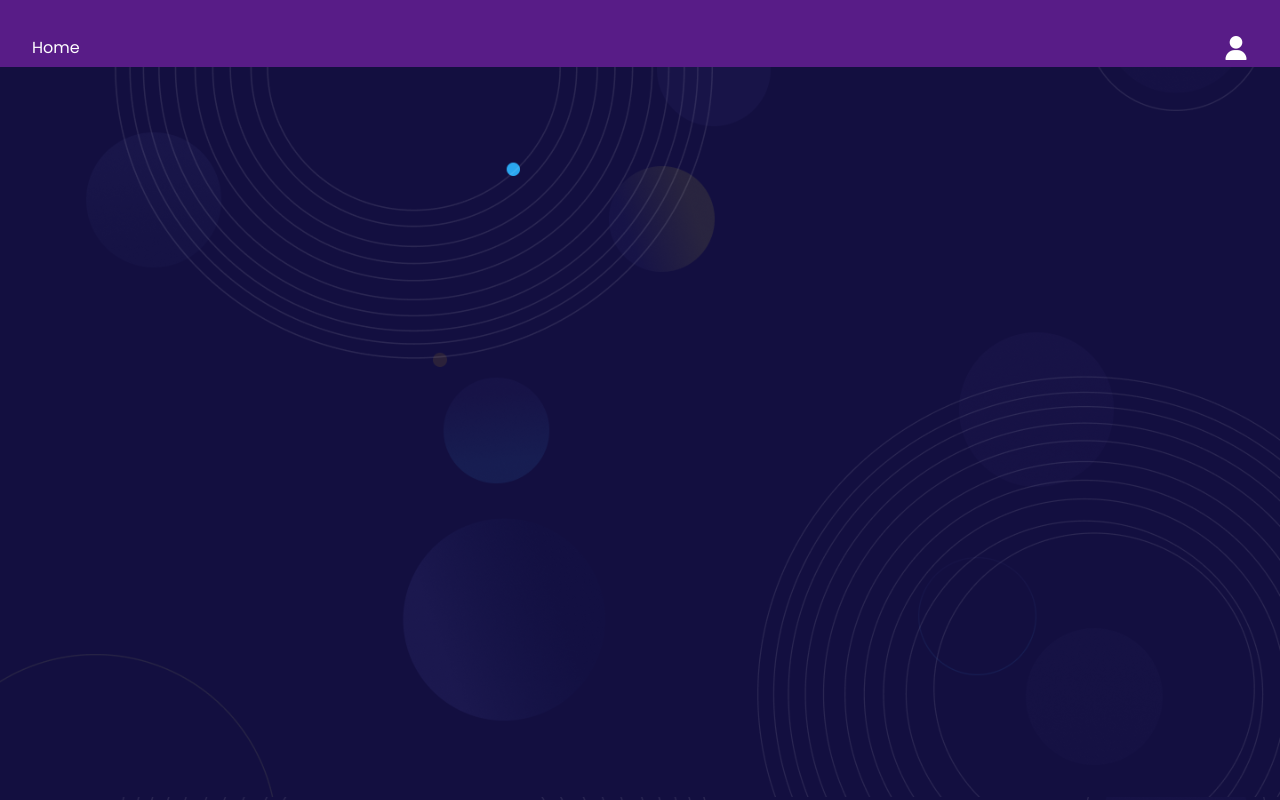
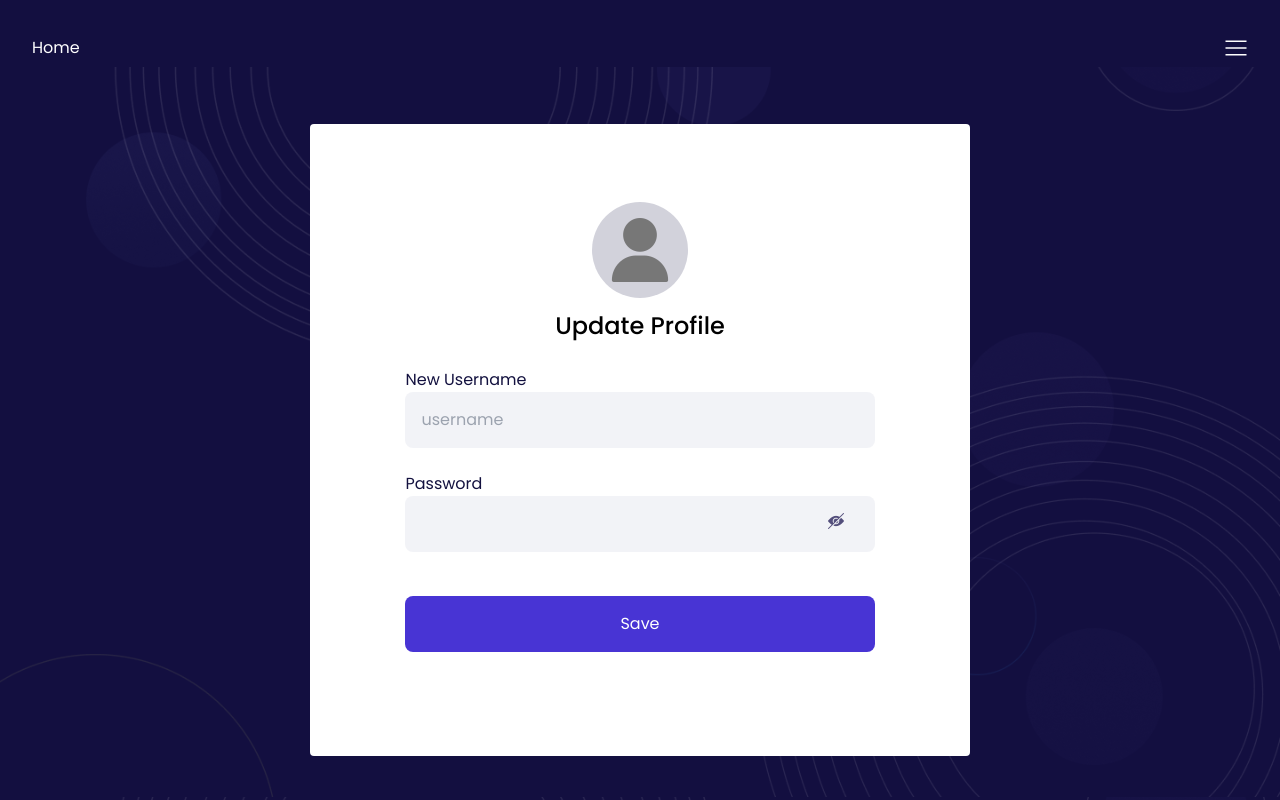
Before and after one commit to Deelyah/Dee-vending-machine, a React (Vite) app: page /my-account/update-profile in a window 1280 px wide. Built offline with nearby package versions, Linux system fonts and the light colour scheme; no server answers; sample sign-in values are in the browser's storage.

Commit message:
chore: add delete account

```diff
--- a/src/App.jsx
+++ b/src/App.jsx
@@ -8,6 +8,7 @@ import ForgotPassword from "./pages/ForgotPassword";
 import MyAccount from "./pages/MyAccount";
 import AllUsers from "./components/AllUsers";
 import ViewProfile from "./components/ViewProfile";
+import UpdateProfile from "./components/UpdateProfile";
 function App() {
   return (
     <div className="App">
@@ -20,6 +21,7 @@ function App() {
             <Route path="" element={<Home />} />
             <Route path="my-account/*" element={<MyAccount />}>
               <Route path="view-profile" element={<ViewProfile />} />
+              <Route path="update-profile" element={<UpdateProfile />} />
               <Route path="all-users" element={<AllUsers />} />
             </Route>
           </Route>
--- a/src/components/TheHeader.jsx
+++ b/src/components/TheHeader.jsx
@@ -1,13 +1,29 @@
-import { Link } from "react-router-dom";
-import avatar from "../assets/user.png";
+import { Link, useNavigate } from "react-router-dom";
+import menu from "../assets/menu.png";
 import cancel from "../assets/cancel.png";
 import { useState } from "react";
+import { deleteAccount } from "../store/actions/Index";
+import { useSelector } from "react-redux";
 
 const TheHeader = () => {
   let [dropdownIsVisible, setDropdownIsVisible] = useState(false);
+  const userId = useSelector((state) => state?.profile?.id);
+  const token = localStorage.getItem("token");
+  const navigateTo = useNavigate();
+  let deleteUserAccount = (res) => {
+    console.log(res);
+    deleteAccount([userId, token])
+      .then(() => {
+        localStorage.clear();
+        navigateTo("/register");
+      })
+      .catch((e) => {
+        console.log(e);
+      });
+  };
 
   return (
-    <div className="fixed top-0 right-0 left-0 pt-9 px-8 bg-purple-900">
+    <div className="fixed top-0 right-0 left-0 pt-9 px-8 bg-[#130F40]">
       <div className="relative flex justify-start items-start w-full">
         <Link to="/" className="text-white">
           Home
@@ -18,7 +34,7 @@ const TheHeader = () => {
               setDropdownIsVisible(!dropdownIsVisible);
             }}
           >
-            <img src={avatar} alt="" />
+            <img src={menu} alt="menu" />
           </button>
           {dropdownIsVisible && (
             <ul className="bg-white absolute top-8 -right-5 rounded-md w-1/6">
@@ -49,7 +65,10 @@ const TheHeader = () => {
                   setDropdownIsVisible(false);
                 }}
               >
-                <Link to="/" className="px-7 py-4 block hover:bg-[#13113f30]">
+                <Link
+                  to="/my-account/update-profile"
+                  className="px-7 py-4 block hover:bg-[#13113f30]"
+                >
                   Update Profile
                 </Link>
               </li>
@@ -67,15 +86,12 @@ const TheHeader = () => {
               </li>
               <li
                 onClick={() => {
+                  deleteUserAccount();
                   setDropdownIsVisible(false);
                 }}
+                className="px-7 py-4 block cursor-pointer hover:bg-red-600 rounded-b hover:text-white"
               >
-                <Link
-                  to="/"
-                  className="px-7 py-4 block hover:bg-red-600 rounded hover:text-white"
-                >
-                  Delete Account
-                </Link>
+                Delete Account
               </li>
             </ul>
           )}
--- /dev/null
+++ b/src/components/UpdateProfile.jsx
@@ -0,0 +1,133 @@
+import BaseCard from "./base-components/BaseCard";
+import { useState } from "react";
+import avatar from "../assets/avatar.png";
+import { useDispatch, useSelector } from "react-redux";
+import { useNavigate } from "react-router-dom";
+import BaseSpinner from "./base-components/BaseSpinner";
+import hidden from "../assets/close.png";
+import visible from "../assets/open.png";
+import { getUserProfile, updateUserProfile } from "../store/actions/Index";
+import { ToastContainer, toast } from "react-toastify";
+import "react-toastify/dist/ReactToastify.css";
+const UpdateProfile = () => {
+  let dispatch = useDispatch();
+  let navigateTo = useNavigate();
+  let [pswdIsVisible, setPswdIsVisible] = useState(false);
+  let [userDetails, setUserDetails] = useState({});
+  let [isLoading, setIsLoading] = useState(false);
+  let userId = useSelector((state) => state?.profile?.id);
+
+  let handleInputChange = (e) => {
+    setUserDetails((prevState) => {
+      return { ...prevState, [e.target.name]: e.target.value };
+    });
+  };
+
+  let handleSubmit = (e) => {
+    e.preventDefault();
+    setIsLoading(true);
+    let userToken = localStorage.getItem("token");
+    updateUserProfile({
+      userId: userId,
+      userToken: userToken,
+      userDetails: userDetails,
+    })
+      .then(() => {
+        getUserProfile(userToken).then((res) => {
+          setIsLoading(false);
+          dispatch({ type: "PROFILE", payload: res.data });
+          toast.success("Profile Updated", {
+            position: toast.POSITION.TOP_RIGHT,
+          });
+          setTimeout(() => {
+            navigateTo("/");
+          }, 1000);
+        });
+      })
+      .catch((error) => {
+        setIsLoading(false);
+        toast.error(error.response.data.message, {
+          position: toast.POSITION.TOP_RIGHT,
+        });
+      });
+  };
+  return (
+    <div>
+      <BaseCard>
+        <ToastContainer />
+        <div className="flex flex-col items-center justify-center">
+          <div className="w-24 mb-3 h-24 rounded-full bg-[#13113f30] flex justify-center items-center">
+            <img src={avatar} alt="avatar" />
+          </div>
+          <h2 className="text-2xl font-medium">Update Profile</h2>
+          <form
+            onSubmit={(e) => {
+              handleSubmit(e);
+            }}
+            className="py-[26px]"
+          >
+            <div>
+              <label htmlFor="username" className="text-[#13113f]">
+                New Username
+              </label>
+              <input
+                required
+                type="text"
+                name="username"
+                id="username"
+                onChange={(e) => {
+                  handleInputChange(e);
+                }}
+                className="w-full py-3 md:py-4 rounded-lg bg-[#9a9fbf20] px-3 md:px-4 focus:outline-none"
+                placeholder="username"
+              />
+            </div>
+            <div className="mt-6">
+              <label htmlFor="password" className="text-[#13113f]">
+                Password
+              </label>
+              <div className="flex items-center w-full rounded-lg bg-[#9a9fbf20] pr-2">
+                <input
+                  required
+                  type={pswdIsVisible ? "text" : "password"}
+                  name="password"
+                  id="password"
+                  onChange={(e) => {
+                    handleInputChange(e);
+                  }}
+                  className="bg-transparent rounded-lg px-3 md:px-4 py-3 md:py-4 w-11/12 focus:outline-none"
+                />
+                <div className="">
+                  {pswdIsVisible && (
+                    <button
+                      onClick={() => {
+                        setPswdIsVisible(false);
+                      }}
+                    >
+                      <img src={visible} alt="open eye icon" />
+                    </button>
+                  )}
+                  {!pswdIsVisible && (
+                    <button
+                      onClick={() => {
+                        setPswdIsVisible(true);
+                      }}
+                    >
+                      <img src={hidden} alt="closed eye icon" />
+                    </button>
+                  )}
+                </div>
+              </div>
+            </div>
+
+            <button className="w-full flex justify-center items-center text-white bg-[#4834D4] py-3 md:py-4 mt-11 rounded-lg">
+              {isLoading ? <BaseSpinner /> : "Save"}
+            </button>
+          </form>
+        </div>
+      </BaseCard>
+    </div>
+  );
+};
+
+export default UpdateProfile;
--- a/src/components/ViewProfile.jsx
+++ b/src/components/ViewProfile.jsx
@@ -3,6 +3,7 @@ import { useEffect, useState } from "react";
 import avatar from "../assets/avatar.png";
 import { useSelector } from "react-redux";
 import BaseSpinner from "./base-components/BaseSpinner";
+import { Link } from "react-router-dom";
 const ViewProfile = () => {
   let [profile, setProfile] = useState(null);
   let userProfile = useSelector((state) => state?.profile);
@@ -27,6 +28,12 @@ const ViewProfile = () => {
               Username: {profile?.username}
             </h2>
             <p>Role: {profile?.role}</p>
+            <Link
+              to="/my-account/update-profile"
+              className="bg-[#13113f] hover:bg-[#13113fe5] text-white px-4 py-2 mt-4 rounded-sm"
+            >
+              Edit Profile
+            </Link>
           </div>
         )}
       </BaseCard>
--- a/src/pages/ForgotPassword.jsx
+++ b/src/pages/ForgotPassword.jsx
@@ -6,14 +6,6 @@ const ForgotPassword = () => {
   return (
     <div className="min-h-screen">
       <div className="relative bg-img bg-contain w-full h-full flex flex-col justify-start items-start pt-9 px-8">
-        <div className="flex justify-start items-start">
-          <img
-            src={logo}
-            alt="logo"
-            className="w-44 h-10 max-w-[215px] max-h-[74px]"
-          />
-        </div>
-
         <div className="w-full min-h-screen flex flex-col justify-center items-center sm:pt-10">
           <BaseCard>
             <h2 className="text-base md:text-2xl text-black font-medium">
--- a/src/pages/Home.jsx
+++ b/src/pages/Home.jsx
@@ -12,7 +12,6 @@ import TheHeader from "../components/TheHeader";
 const Home = () => {
   let navigateTo = useNavigate();
   let userName = useSelector((state) => state?.profile?.username);
-  let [dropdownIsVisible, setDropdownIsVisible] = useState(false);
 
   let handleLogOut = () => {
     logOut()
--- a/src/store/actions/Index.jsx
+++ b/src/store/actions/Index.jsx
@@ -15,6 +15,14 @@ export const getUserProfile = async (userToken) => {
     },
   });
 };
+export const updateUserProfile = async (data) => {
+  return await axios.put(`${baseURL}/user/${data.userId}`, data.userDetails, {
+    headers: {
+      "Content-Type": "Application/JSON",
+      Authorization: `Bearer ${data.userToken}`,
+    },
+  });
+};
 export const getAllUsers = async (userToken) => {
   return await axios.get(`${baseURL}/user/`, {
     headers: {
@@ -29,3 +37,11 @@ export const logOut = async () => {
 export const logOutFromAllDevices = async () => {
   return await axios.post(`${baseURL}/user/logout/all`);
 };
+export const deleteAccount = async (userData) => {
+  return await axios.delete(`${baseURL}/user/${userData[0]}`, {
+    headers: {
+      "Content-Type": "Application/JSON",
+      Authorization: `Bearer ${userData[1]}`,
+    },
+  });
+};
```
Also changed, not shown: src/assets/menu.png (added).
